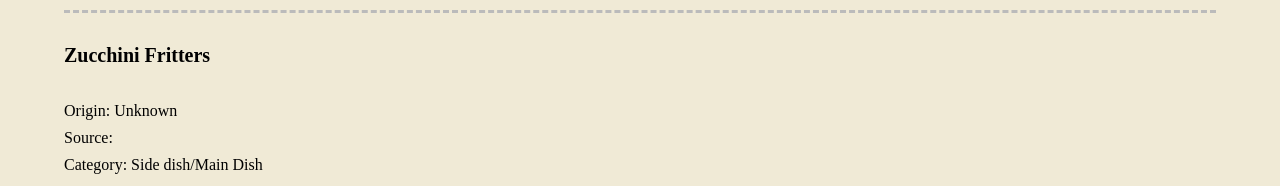
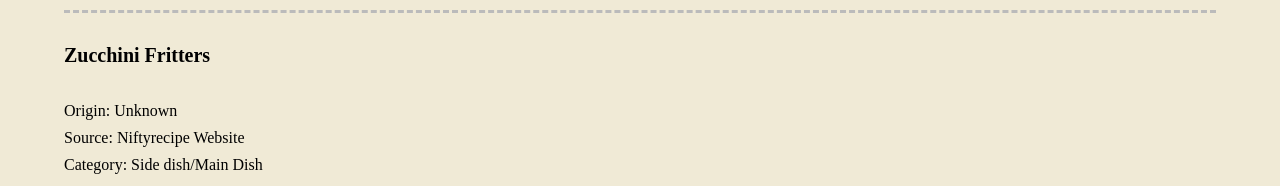
Before and after one commit to wenxiwaang/ccp_mobile_w24, a plain HTML site: page recipe.html in a window 1280 px wide. Shown: the part 1840-2026 px from the top of the page. Drawn offline with Linux system fonts and the light colour scheme.

Commit message:
Update recipe.html

```diff
--- a/recipe.html
+++ b/recipe.html
@@ -85,7 +85,7 @@
             </div>
 
             <p>Origin: Unknown</p>
-            <p>Source: <niftyrecipe class="com"></niftyrecipe></p>
+            <p>Source: Niftyrecipe Website </p>
             <p>Category: Side dish/Main Dish</p>
 
             <img src="images/Zucchini_fritters_1.jpeg" width = "400" alt="Zucchini Fritters with a dipping sauce">
```
